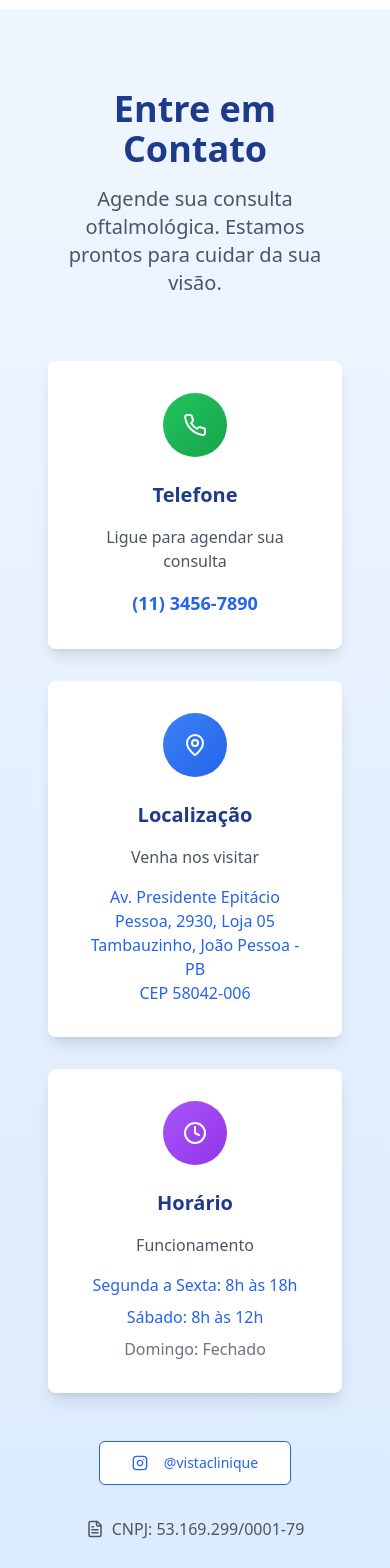
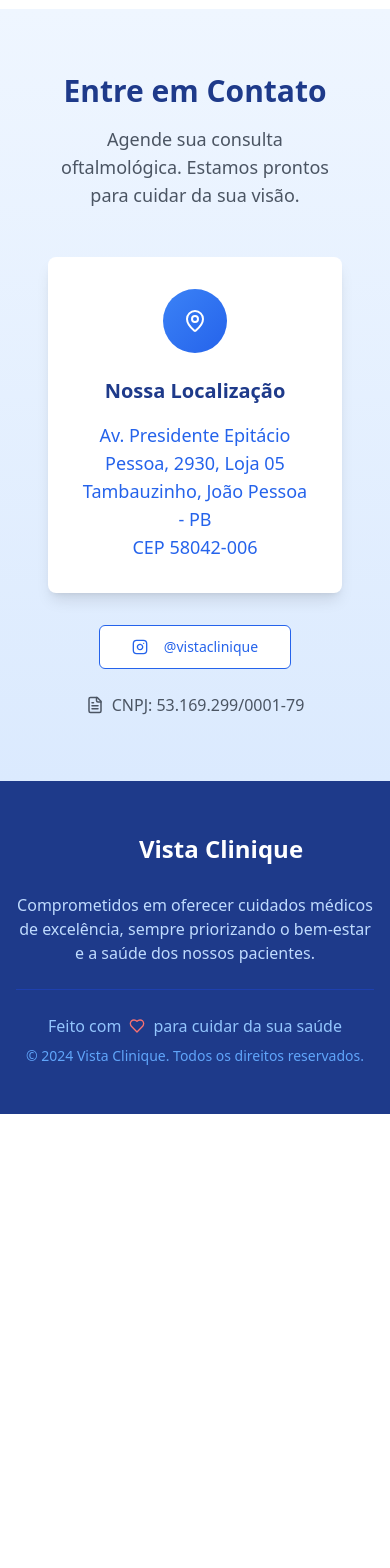
Before and after one commit to Gianluca-chatgds/vista-clinique-web, a React (Vite) app: page / in a window 390 px wide. Shown: the part 2140-3708 px from the top of the page. After the commit the page ends 3254 px from the top, so only its background shows below. Built offline with nearby package versions, Linux system fonts and the light colour scheme.

Commit message:
Refactor: Summarize information on one page
Summarize the website information on a single page, removing the phone number and business hours.

```diff
--- a/src/components/Contact.tsx
+++ b/src/components/Contact.tsx
@@ -1,6 +1,6 @@
 
 import { Card, CardContent } from "@/components/ui/card";
-import { Phone, Instagram, Youtube, MapPin, Clock, FileText } from "lucide-react";
+import { Instagram, MapPin, FileText } from "lucide-react";
 import { Button } from "@/components/ui/button";
 
 const Contact = () => {
@@ -9,35 +9,23 @@ const Contact = () => {
   };
 
   return (
-    <section className="py-20 px-4 bg-gradient-to-b from-blue-50 to-blue-100">
+    <section className="py-16 px-4 bg-gradient-to-b from-blue-50 to-blue-100">
       <div className="container mx-auto">
-        <div className="text-center mb-16">
-          <h3 className="text-4xl font-bold text-blue-900 mb-4">Entre em Contato</h3>
-          <p className="text-xl text-gray-600 max-w-2xl mx-auto">
+        <div className="text-center mb-12">
+          <h3 className="text-3xl font-bold text-blue-900 mb-4">Entre em Contato</h3>
+          <p className="text-lg text-gray-600 max-w-2xl mx-auto">
             Agende sua consulta oftalmológica. Estamos prontos para cuidar da sua visão.
           </p>
         </div>
 
-        <div className="grid md:grid-cols-2 lg:grid-cols-3 gap-8 max-w-6xl mx-auto">
-          <Card className="hover:shadow-xl transition-all duration-300 border-0 shadow-lg">
-            <CardContent className="p-8 text-center">
-              <div className="w-16 h-16 bg-gradient-to-br from-green-500 to-green-600 rounded-full flex items-center justify-center mx-auto mb-6">
-                <Phone size={24} className="text-white" />
-              </div>
-              <h4 className="text-xl font-bold text-blue-900 mb-4">Telefone</h4>
-              <p className="text-gray-600 mb-4">Ligue para agendar sua consulta</p>
-              <p className="text-lg font-semibold text-blue-600">(11) 3456-7890</p>
-            </CardContent>
-          </Card>
-
-          <Card className="hover:shadow-xl transition-all duration-300 border-0 shadow-lg">
+        <div className="max-w-2xl mx-auto">
+          <Card className="hover:shadow-xl transition-all duration-300 border-0 shadow-lg mb-8">
             <CardContent className="p-8 text-center">
               <div className="w-16 h-16 bg-gradient-to-br from-blue-500 to-blue-600 rounded-full flex items-center justify-center mx-auto mb-6">
                 <MapPin size={24} className="text-white" />
               </div>
-              <h4 className="text-xl font-bold text-blue-900 mb-4">Localização</h4>
-              <p className="text-gray-600 mb-4">Venha nos visitar</p>
-              <p className="text-blue-600 font-medium">
+              <h4 className="text-xl font-bold text-blue-900 mb-4">Nossa Localização</h4>
+              <p className="text-blue-600 font-medium text-lg">
                 Av. Presidente Epitácio Pessoa, 2930, Loja 05<br />
                 Tambauzinho, João Pessoa - PB<br />
                 CEP 58042-006
@@ -45,34 +33,21 @@ const Contact = () => {
             </CardContent>
           </Card>
 
-          <Card className="hover:shadow-xl transition-all duration-300 border-0 shadow-lg md:col-span-2 lg:col-span-1">
-            <CardContent className="p-8 text-center">
-              <div className="w-16 h-16 bg-gradient-to-br from-purple-500 to-purple-600 rounded-full flex items-center justify-center mx-auto mb-6">
-                <Clock size={24} className="text-white" />
-              </div>
-              <h4 className="text-xl font-bold text-blue-900 mb-4">Horário</h4>
-              <p className="text-gray-600 mb-4">Funcionamento</p>
-              <div className="space-y-2 text-blue-600">
-                <p>Segunda a Sexta: 8h às 18h</p>
-                <p>Sábado: 8h às 12h</p>
-                <p className="text-gray-500">Domingo: Fechado</p>
-              </div>
-            </CardContent>
-          </Card>
-        </div>
-
-        <div className="text-center mt-12">
-          <div className="flex justify-center space-x-6 mb-8">
-            <Button variant="outline" size="lg" className="border-blue-600 text-blue-600 hover:bg-blue-50" onClick={handleInstagramClick}>
+          <div className="text-center">
+            <Button
+              variant="outline"
+              size="lg"
+              className="border-blue-600 text-blue-600 hover:bg-blue-50 mb-6"
+              onClick={handleInstagramClick}
+            >
               <Instagram className="mr-2" size={20} />
               @vistaclinique
             </Button>
 
-          </div>
-
-          <div className="flex items-center justify-center space-x-2 text-gray-600">
-            <FileText size={18} />
-            <span>CNPJ: 53.169.299/0001-79</span>
+            <div className="flex items-center justify-center space-x-2 text-gray-600">
+              <FileText size={18} />
+              <span>CNPJ: 53.169.299/0001-79</span>
+            </div>
           </div>
         </div>
       </div>
```
